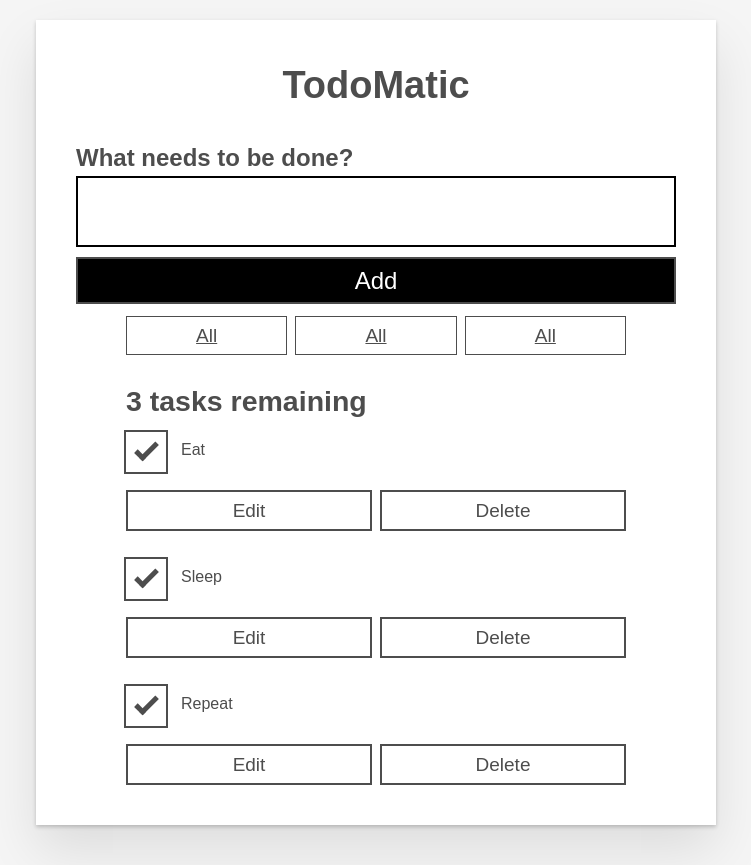
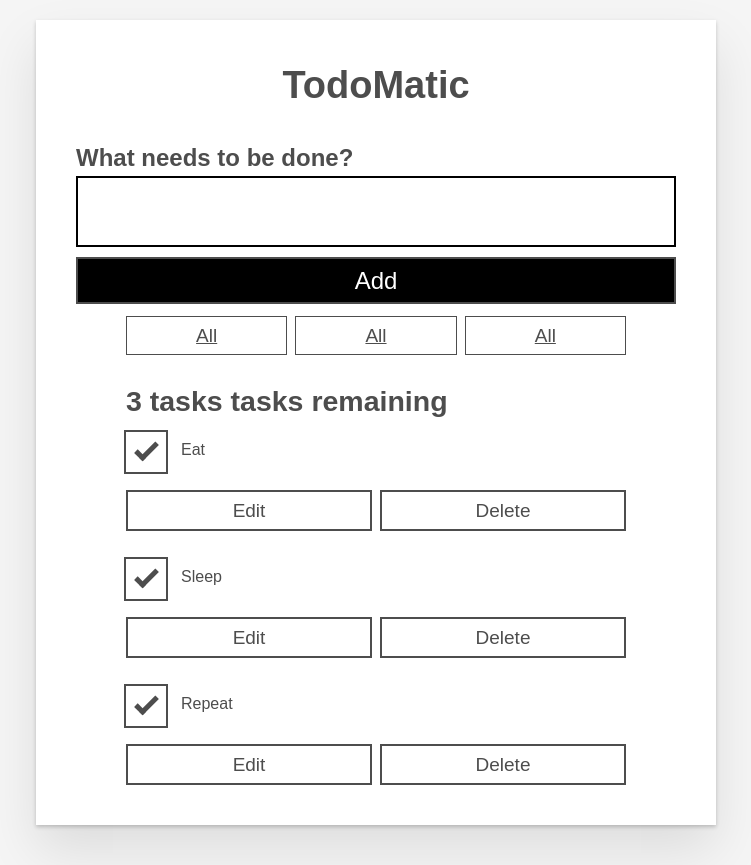
Before and after one commit to cassiamoraes/Practice-React, a React (Create React App) app: page / in a window 1280 px wide. Shown: the whole page, without its empty margins (264-1015 px from the left). Built offline with nearby package versions, Linux system fonts and the light colour scheme.

Commit message:
Update App.js

```diff
--- a/src/App.js
+++ b/src/App.js
@@ -1,30 +1,92 @@
-import React from "react";
+import React, {useState} from "react";
 import Todo from "./components/Todo"
 import Form from "./components/Form";
 import FilterButton from "./components/FilterButton";
+import {nanoid} from "nanoid"
 
+const FILTER_MAP = {//funções que usaremos p/ filtrar os dados dos tasks array
+  All: () => true, //mostra todas as tarefas então retorna true para todas
+  Active: (task) => !task.completed, //mostra as tarefas cujo completed prop é false
+  Completed: (task) => task.completed //mostra as tarefas cujo completed prop é true
+}
+
+//metodo retorna os nomes da matriz
+const FILTER_NAMES = Object.keys(FILTER_MAP)
 
 function App(props) {
-  //Lembre-se de que cada tarefa que mapeamos tem as propriedades id, namee completedque queremos passar para nosso <Todo />componente
-  const taskList = props.tasks.map((task) => (
+
+  const [tasks, setTasks] = useState(props.tasks)//armazenaremos as  tarefas no estado
+
+  //basicamente a função abaixo converte os dados informados para name em um objeto do qual podemos manipular
+  function addTask(name){//não podemos simplismente passar uma string(name) para essa função, pq tasks são elementos
+    const newTask = {id: `todo-${nanoid()}`, //assim mudamos os ids
+                     name,
+                     completed: false} //nesse array colocamos name na mesma estrutura das tarefas que ja existem, essa matriz atualiza o estado para um novo
+    setTasks([...tasks, newTask]) //aqui o setTasks atualiza esse estado que informamos acima
+  }
+
+  //queremos que altere a propriedade da completed somente da que foi alterada
+  function toggleTaskCompleted(id){//registra as tarefas informadas
+    const updateTasks = tasks.map((task)=>{
+      //se esta tarefa tiver o mesmo ID da editada
+      if(id === task.id){
+      //usa o prop do objeto para criar um novo objeto
+      //cujo prop `completed` foi invertido
+        return {...task, completed: !task.completed}
+      }
+      return task
+    })
+    setTasks(updateTasks)
+  }
+
+  //setTasks espera um array como argumento, por isso vamos percorrer as listas e deletar a tarefa que foi selecionada
+  function deleteTask(id){
+    //filter cria uma copia de uma parte de uma determinada matriz, a frente fornecedimento da função
+    const remainingTasks = tasks.filter((task) => id !== task.id)
+    setTasks(remainingTasks)
+  }
+
+  function editTask(id, newName){
+    const editedTaskList = tasks.map((task) => {
+      //se a tarefa tem o mesmo ID da tarefa editada
+      if(id === task.id){
+        return{...task, name: newName}
+      }
+      return task
+    })
+    setTasks(editedTaskList)
+  }
+
+  //Lembre-se de que cada tarefa que mapeamos tem as propriedades id, name completed que queremos passar para nosso <Todo />componente
+  //**error - não esquecer de instalar o nanoid para que os ids mudem conforme as tarefas sejam adicionadas
+  const taskList = tasks.map((task) => (
     <Todo
       id={task.id}
       name={task.name}
       completed={task.completed}
       key={task.id}//O React tenta fazer suas próprias suposições para acompanhar as coisas, mas podemos ajudar passando uma keyprop para nossos <Todo />componentes. keyé um prop especial que é gerenciado pelo React – você não pode usar a palavra keypara nenhum outro propósito.
+      toggleTaskCompleted={toggleTaskCompleted}
+      deleteTask={deleteTask}
+      editTask={editTask}
     />
   ))
+
+  //contagem na tela
+  //verifica se a task é diferente de um para trocar tasks para task
+  const tasksNoun = taskList.length !== 1? "tasks" : "task"
+  const headingText = `${taskList.length} ${tasksNoun} tasks remaining`
+
   return (
     <div className="todoapp stack-large">
       <h1>TodoMatic</h1>
-      <Form />
+      <Form addTask={addTask}/> {/*chama a função de addTask criada acima*/}
       <div className="filters btn-group stack-exception">
         <FilterButton />
         <FilterButton />
         <FilterButton />
       </div>
 
-        <h2 id="list-heading">3 tasks remaining</h2>
+        <h2 id="list-heading">{headingText}</h2>
         <ul
           role="list" /*ajuda a tecnologia assistiva a explicar que tipo de elemento uma tag representa*/
           className="todo-list stack-large stack-exception"
```
